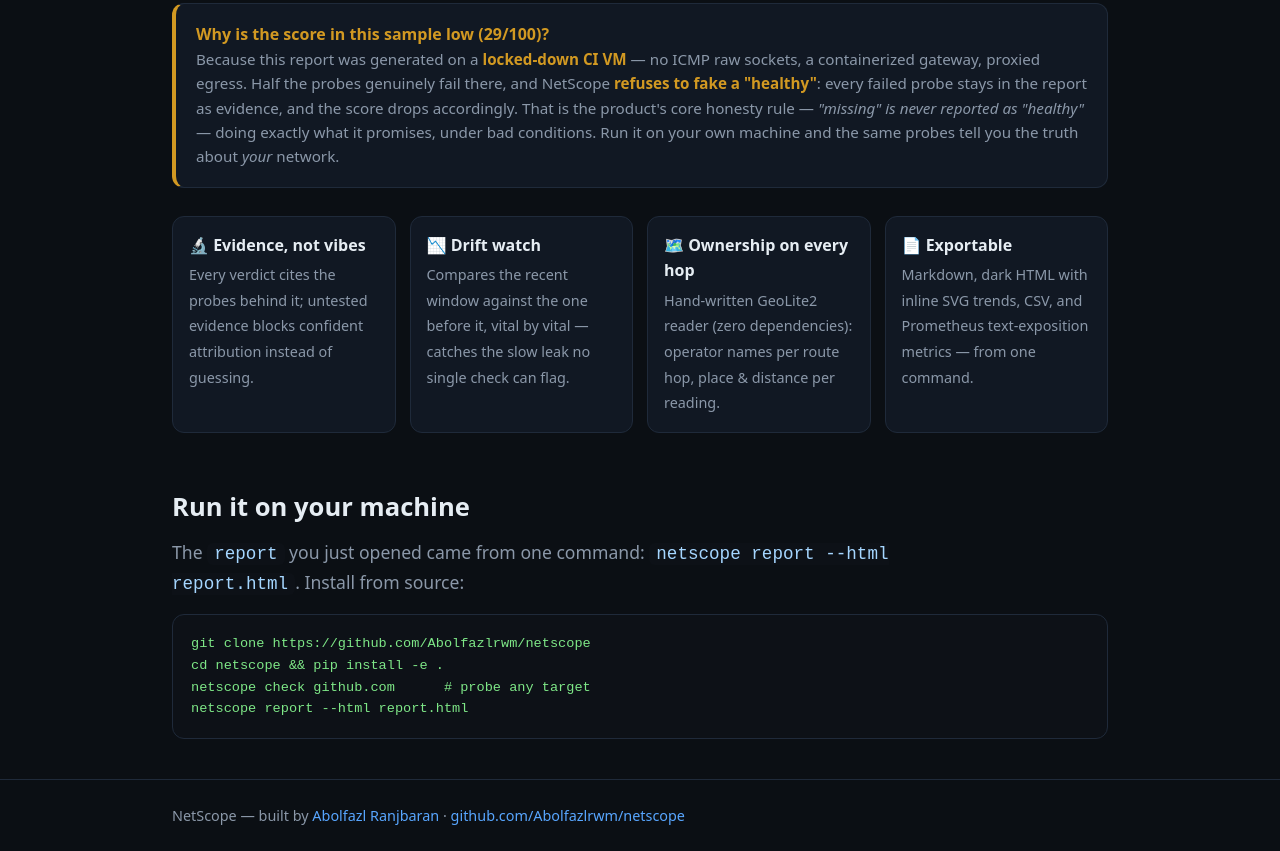
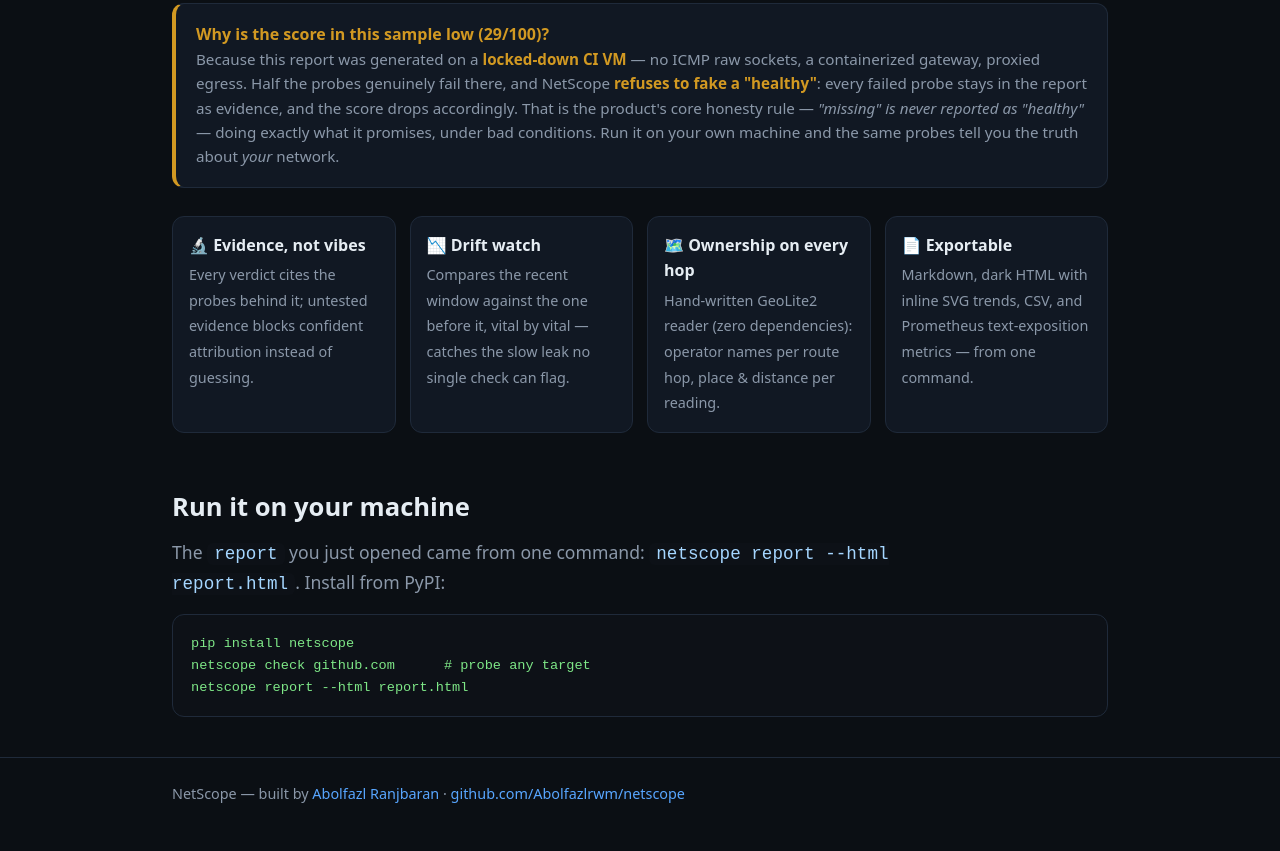
Before and after one commit to Abolfazlrwm/netscope, a plain HTML site: page demo/index.html in a window 1280 px wide. Shown: the part 349-1200 px from the top of the page. After the commit the page ends 1178 px from the top, so only its background shows below. Drawn offline with Linux system fonts and the light colour scheme.

Commit message:
docs: pip install netscope — the door is open, the docs say so

```diff
--- a/demo/index.html
+++ b/demo/index.html
@@ -58,9 +58,8 @@
 
   <section>
     <h2>Run it on your machine</h2>
-    <p class="sub" style="margin-top:8px">The <code style="background:#0d1117;border-radius:6px;padding:1px 7px;color:#a5d6ff">report</code> you just opened came from one command: <code style="background:#0d1117;border-radius:6px;padding:1px 7px;color:#a5d6ff">netscope report --html report.html</code>. Install from source:</p>
-<pre style="background:#0d1117;border:1px solid var(--line);border-radius:12px;padding:18px;overflow-x:auto;font-size:.85rem;margin-top:16px"><code style="color:#7ee787">git clone https://github.com/Abolfazlrwm/netscope
-cd netscope && pip install -e .
+    <p class="sub" style="margin-top:8px">The <code style="background:#0d1117;border-radius:6px;padding:1px 7px;color:#a5d6ff">report</code> you just opened came from one command: <code style="background:#0d1117;border-radius:6px;padding:1px 7px;color:#a5d6ff">netscope report --html report.html</code>. Install from PyPI:</p>
+<pre style="background:#0d1117;border:1px solid var(--line);border-radius:12px;padding:18px;overflow-x:auto;font-size:.85rem;margin-top:16px"><code style="color:#7ee787">pip install netscope
 netscope check github.com      # probe any target
 netscope report --html report.html</code></pre>
   </section>
```
Also changed, not shown: 3 other files.
